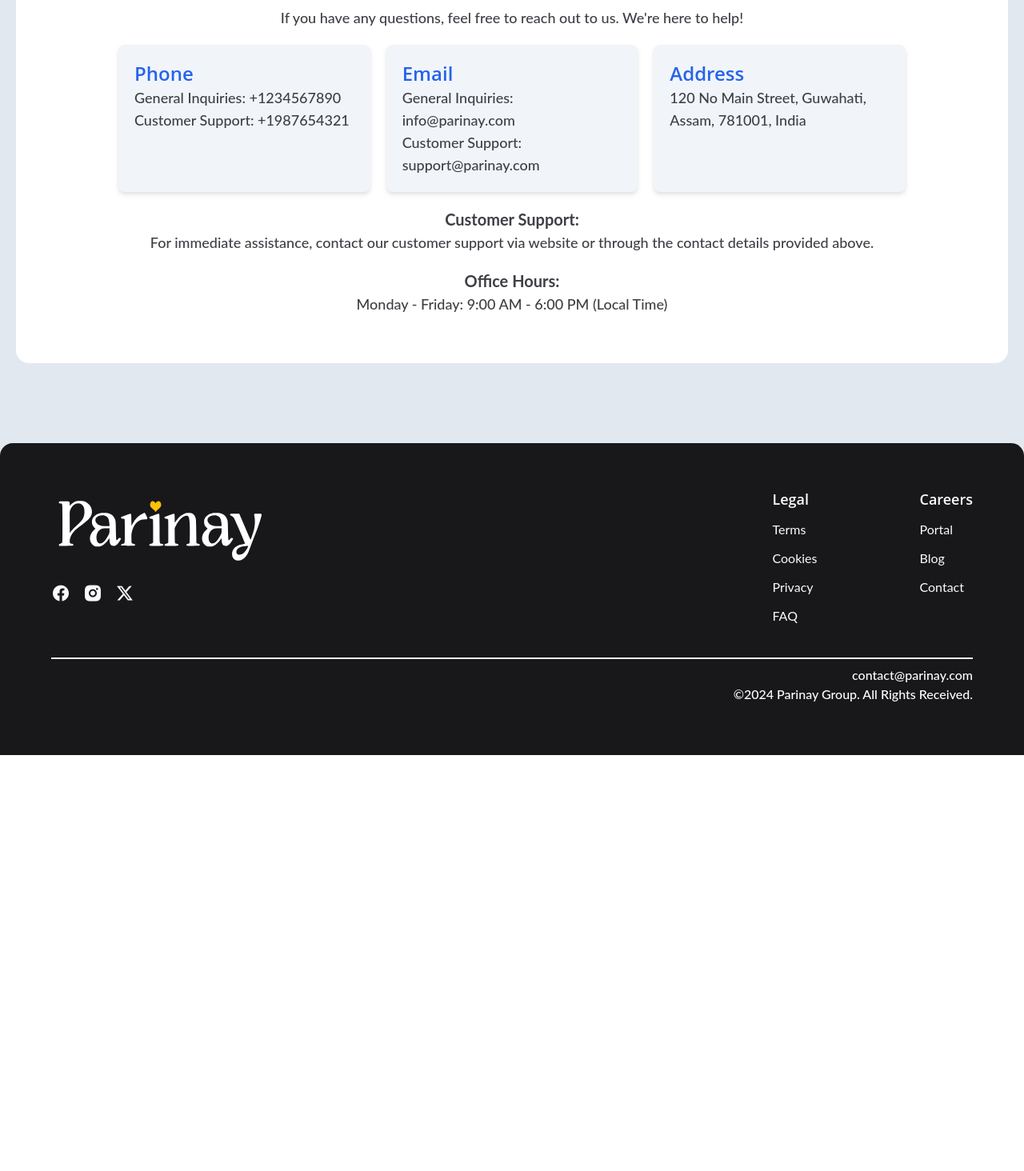
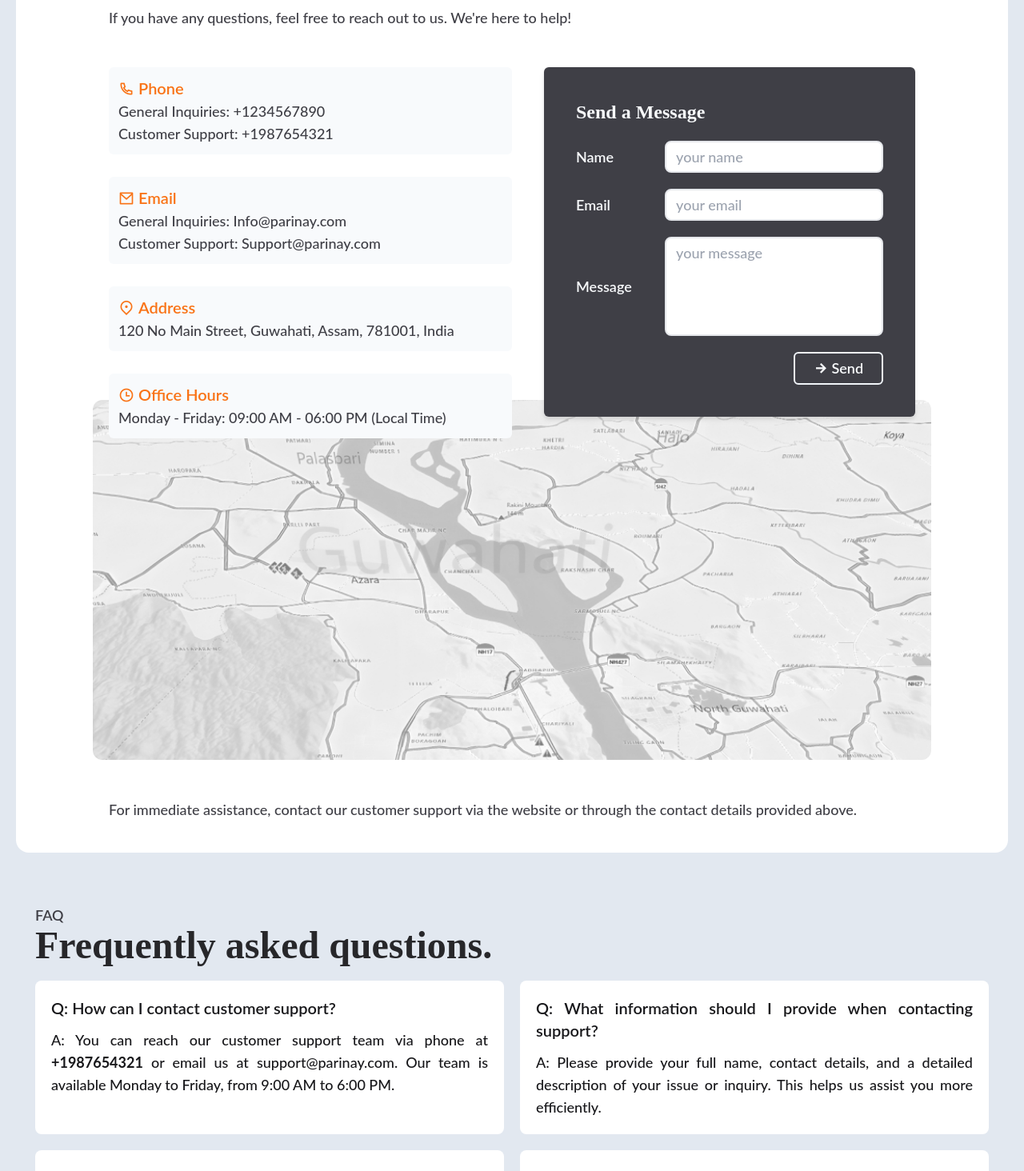
Before and after one commit to JyotiInHex/Parinay, a React (Create React App) app: page /contact in a window 1280 px wide. Shown: the part 360-1824 px from the top of the page at 80% size. Before the commit the page ends 1304 px from the top, so only its background shows below. Built offline with nearby package versions, Linux system fonts and the light colour scheme; the HTML template or start-up script is replaced by a standard one.

Commit message:
today last update

```diff
--- a/src/components/footer/footer.jsx
+++ b/src/components/footer/footer.jsx
@@ -92,13 +92,13 @@ const Footer = () => {
                         <li className='text-base text-slate-50 font-lato font-normal'><Link>Terms</Link></li>
                         <li className='text-base text-slate-50 font-lato font-normal'><Link>Cookies</Link></li>
                         <li className='text-base text-slate-50 font-lato font-normal'><Link>Privacy</Link></li>
-                        <li className='text-base text-slate-50 font-lato font-normal'><Link>FAQ</Link></li>
+                        <li className='text-base text-slate-50 font-lato font-normal'><Link to="/faqs">FAQ</Link></li>
                     </ul>
                     <ul className='flex flex-col gap-3'>
                         <h6 className='text-lg text-slate-50 font-opensans font-semibold'>Careers</h6>
                         <li className='text-base text-slate-50 font-lato font-normal'><Link>Portal</Link></li>
                         <li className='text-base text-slate-50 font-lato font-normal'><Link>Blog</Link></li>
-                        <li className='text-base text-slate-50 font-lato font-normal'><Link>Contact</Link></li>
+                        <li className='text-base text-slate-50 font-lato font-normal'><Link to="/contact">Contact</Link></li>
                     </ul>
                 </div>
             </nav>
--- a/src/pages/contact.jsx
+++ b/src/pages/contact.jsx
@@ -1,5 +1,6 @@
 import React, { useEffect, useRef, useState } from 'react'
 import { Link } from 'react-router-dom'
+import map from '../assets/Map.png';
 
 const Contact = () => {
   return (
@@ -13,28 +14,82 @@ const Contact = () => {
             Contact Us
           </h1>
         </figure>
-        <div className="bg-white w-full h-full px-32 py-10 rounded-2xl text-lg text-zinc-700 font-lato font-medium">
-          <h6 className="px-5 text-center">If you have any questions, feel free to reach out to us. We're here to help!</h6>
-          <div className='flex gap-5 mt-5'>
-            <div className='w-full drop-shadow-md h-auto bg-slate-100 rounded-lg p-5'>
-              <h4 className='text-2xl text-blue-600 font-opensans font-semibold'>Phone</h4>
-              <p className='text-lg text-zinc-700 font-lato font-medium'>General Inquiries: +1234567890</p>
-              <p className='text-lg text-zinc-700 font-lato font-medium'>Customer Support: +1987654321</p>
-            </div>
-            <div className='w-full drop-shadow-md h-auto bg-slate-100 rounded-lg p-5'>
-              <h4 className='text-2xl text-blue-600 font-opensans font-semibold'>Email</h4>
-              <p className='text-lg text-zinc-700 font-lato font-medium'>General Inquiries: info@parinay.com</p>
-              <p className='text-lg text-zinc-700 font-lato font-medium'>Customer Support: support@parinay.com</p>
-            </div>
-            <div className='w-full drop-shadow-md h-auto bg-slate-100 rounded-lg p-5'>
-              <h4 className='text-2xl text-blue-600 font-opensans font-semibold'>Address</h4>
-              <p className='text-lg text-zinc-700 font-lato font-medium'>120 No Main Street, Guwahati, Assam, 781001, India</p>
+        <div className="bg-white w-full h-full px-24 py-10 rounded-2xl text-lg text-zinc-700 font-lato font-medium">
+          <h6 className="px-5 text-left">If you have any questions, feel free to reach out to us. We're here to help!</h6>
+          <div className='relative z-10 px-5 mt-5 flex flex-wrap'>
+            <div className='w-1/2 flex flex-col'>
+              <div className='mt-7 p-3 w-full h-auto bg-slate-50 rounded-md'>
+                <h5 className='text-xl font-semibold text-orange-500'><i className='ri-phone-line font-normal'></i> Phone</h5>
+                <p>General Inquiries: +1234567890</p>
+                <p>Customer Support: +1987654321</p>
+              </div>
+              <div className='mt-7 p-3 w-full h-auto bg-slate-50 rounded-md'>
+                <h5 className='text-xl font-semibold text-orange-500'><i className='ri-mail-line font-normal'></i> Email</h5>
+                <p>General Inquiries: Info@parinay.com</p>
+                <p>Customer Support: Support@parinay.com</p>
+              </div>
+              <div className='mt-7 p-3 w-full h-auto bg-slate-50 rounded-md'>
+                <h5 className='text-xl font-semibold text-orange-500'><i className='ri-map-pin-2-line font-normal'></i> Address</h5>
+                <p className='text-lg text-zinc-700 font-lato font-medium'>120 No Main Street, Guwahati, Assam, 781001, India</p>
+              </div>
+              <div className='mt-7 p-3 w-full h-auto bg-slate-50 rounded-md'>
+                <h5 className='text-xl font-semibold text-orange-500'><i className='ri-time-line font-normal'></i> Office Hours</h5>
+                <p className='text-lg text-zinc-700 font-lato font-medium'>Monday - Friday: 09:00 AM - 06:00 PM (Local Time)</p>
+              </div>
+            </div> {/* dynamic */}
+            <div className='w-1/2 h-auto relative top-7'>
+              <form action="" method="post" className='ml-10 p-10 rounded-md drop-shadow-md bg-zinc-700 text-slate-50 w-auto h-auto flex flex-col items-end'>
+                <h3 className='text-2xl w-full font-merriweather font-semibold mb-5'>Send a Message</h3>
+                <div className='mb-5 w-full font-semibold'>
+                  <label className='flex gap-3 items-center' htmlFor="name">
+                    <h6 className='w-36 whitespace-nowrap'>Name</h6>
+                    <input className='outline-none text-zinc-700 bg-white border-2 border-gray-200 rounded-lg font-medium w-full px-3 py-1' type="text" name="name" id="name" placeholder='your name'/>
+                  </label>
+                </div>
+                <div className='mb-5 w-full font-semibold'>
+                  <label className='flex gap-3 items-center' htmlFor="email">
+                    <h6 className='w-36 whitespace-nowrap'>Email</h6>
+                    <input className='outline-none text-zinc-700 bg-white border-2 border-gray-200 rounded-lg font-medium w-full px-3 py-1' type="text" name="email" id="email" placeholder='your email'/>
+                  </label>
+                </div>
+                <div className='mb-5 w-full font-semibold'>
+                  <label className='flex gap-3 items-center' htmlFor="email">
+                    <h6 className='w-36 whitespace-nowrap'>Message</h6>
+                    <textarea className='resize-none text-zinc-700 outline-none bg-white border-2 border-gray-200 rounded-lg font-medium w-full px-3 py-1' name="" id="" cols="30" rows="4" placeholder='your message'></textarea>
+                  </label>
+                </div>
+                <button type="button" className="relative z-10 overflow-hidden w-28 border-2 border-slate-100 rounded-md py-1 text-center font-semibold hover:text-zinc-700 after:absolute after:left-[-6px] after:top-6 after:z-[-1] after:translate-y-[50%] after:rounded-[50%] after:bg-slate-50 after:w-[6.6em] after:h-[2.5em] after:transition-all duration-1000 ease-in-out hover:after:top-[-25px] hover:after:rounded-none"><i className='ri-arrow-right-line'></i> Send</button>
+              </form>
             </div>
           </div>
-          <div className='text-center'>
-            <h6 className='my-5'><strong className='text-xl'>Customer Support:</strong><br></br>For immediate assistance, contact our customer support via website or through the contact details provided above.</h6>
-            <h6 className='my-5'><strong className='text-xl'>Office Hours:</strong><br></br>Monday - Friday: 9:00 AM - 6:00 PM (Local Time)</h6>
+          <figure className='grayscale w-full h-[25em] -translate-y-12 overflow-hidden rounded-xl'>
+            <img src={map} alt="map" className='w-full h-fit object-cover' />
+          </figure>
+          <h6 className="px-5 text-left">For immediate assistance, contact our customer support via the website or through the contact details provided above.</h6>
+        </div>
+        <div className='mt-10 p-6'>
+          <div>
+            <h4 className='text-lg text-zinc-700 font-lato font-semibold'>FAQ</h4>
+            <h3 className='text-5xl text-zinc-800 font-merriweather font-semibold'>Frequently asked questions.</h3>
           </div>
+          <div className='grid grid-cols-2 gap-5 mt-5 text-zinc-900 font-lato'>
+            <div className='w-full h-auto rounded-lg bg-white p-5 font-lato text-justify'>
+              <h4 className='text-xl font-semibold'>Q: How can I contact customer support?</h4>
+              <p className='text-lg mt-3 font-medium'>A: You can reach our customer support team via phone at <strong>+1987654321</strong> or email us at support@parinay.com. Our team is available Monday to Friday, from 9:00 AM to 6:00 PM.</p>
+            </div>
+            <div className='w-full h-auto rounded-lg bg-white p-5 font-lato text-justify'>
+              <h4 className='text-xl font-semibold'>Q: What information should I provide when contacting support?</h4>
+              <p className='text-lg mt-3 font-medium'>A: Please provide your full name, contact details, and a detailed description of your issue or inquiry. This helps us assist you more efficiently.</p>
+            </div>
+            <div className='w-full h-auto rounded-lg bg-white p-5 font-lato text-justify'>
+              <h4 className='text-xl font-semibold'>Q: Where is your office located?</h4>
+              <p className='text-lg mt-3 font-medium'>A: Our office is located at 120 No Main Street, Guwahati, Assam, 781001, India. You can visit us during our office hours for any in-person inquiries.</p>
+            </div>
+            <div className='w-full h-auto rounded-lg bg-white p-5 font-lato text-justify'>
+              <h4 className='text-xl font-semibold'>Q: What are your office hours?</h4>
+              <p className='text-lg mt-3 font-medium'>A: Our office hours are Monday to Friday, from 9:00 AM to 6:00 PM (Local Time). We are closed on weekends and public holidays.</p>
+            </div>
+          </div> {/* dynamic */}
         </div>
       </div>
     </>
```
